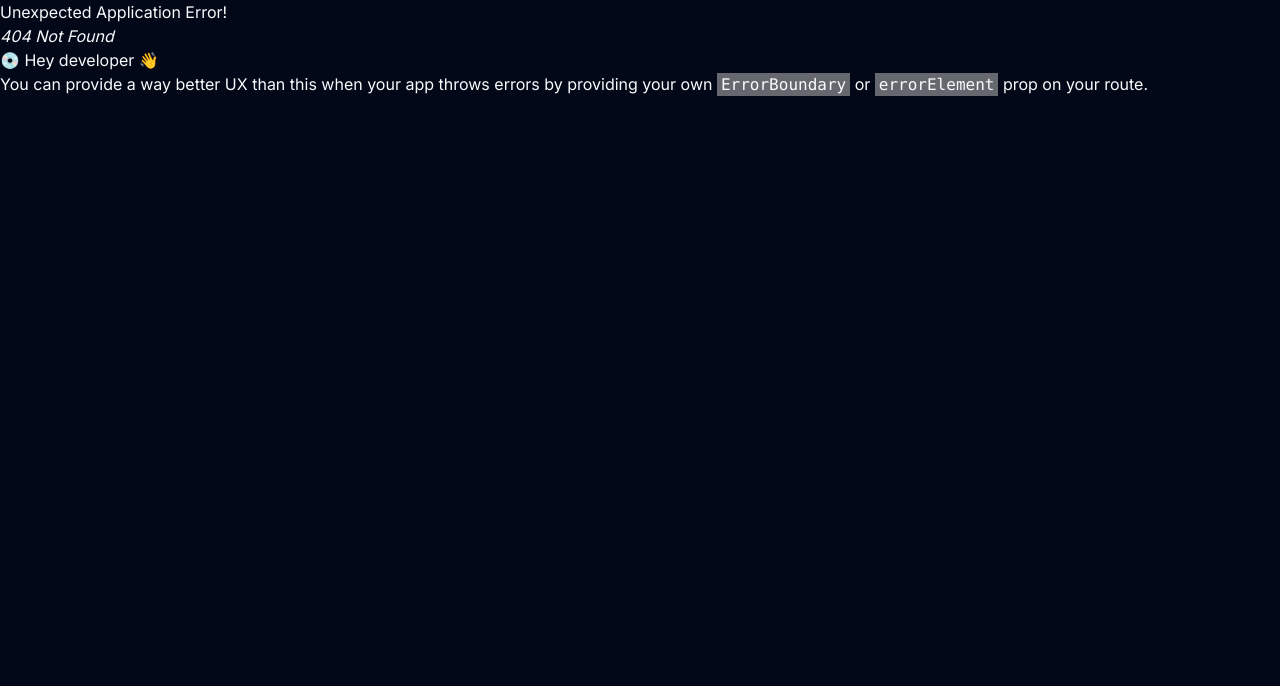
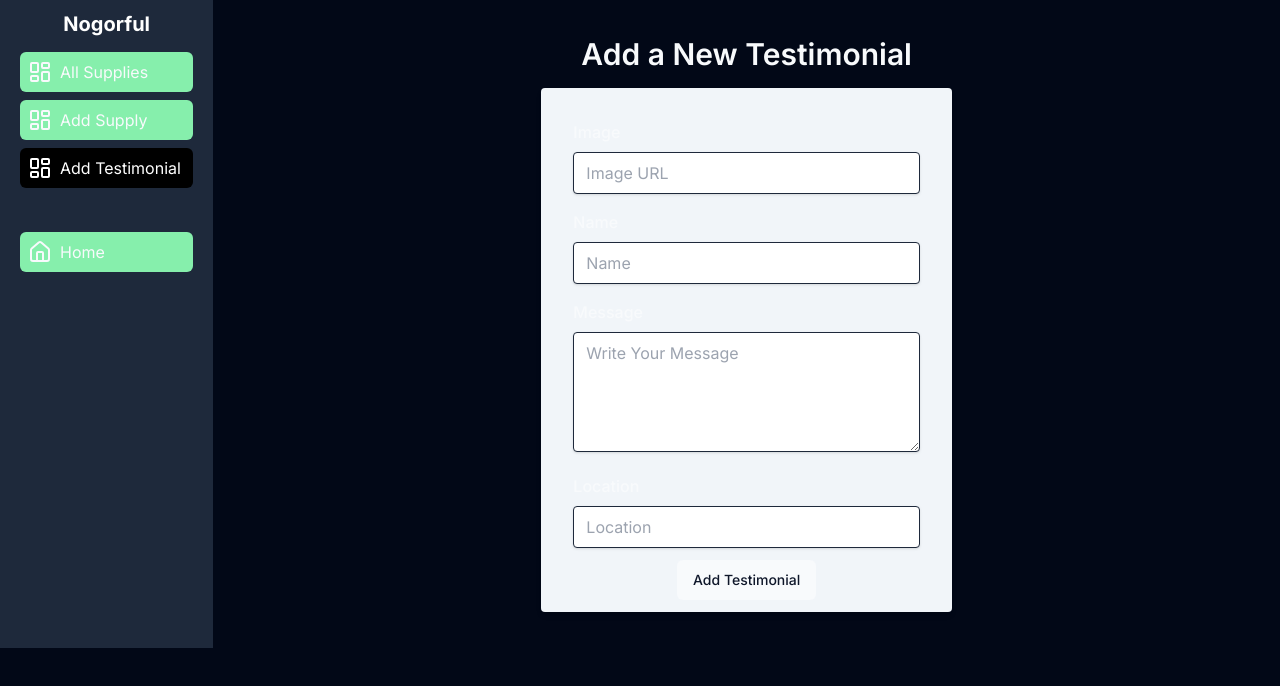
Before and after one commit to Rimon0000/Food-donation-and-supplies-management-frontend-7-updated, a React (Vite) app: page /dashboard/create-testimonial in a window 1280 px wide. Before the commit this address had no page. Shown: the top 686 px of the page. Built offline with nearby package versions, Linux system fonts and the light colour scheme.

Commit message:
create Interactive Testimonial done

```diff
--- a/src/components/layouts/Sidebar.tsx
+++ b/src/components/layouts/Sidebar.tsx
@@ -4,7 +4,7 @@ import { NavLink } from "react-router-dom";
 
 const Sidebar = () => {
   return (
-    <aside className="bg-slate-800 col-span-2 h-screen">
+    <aside className="bg-slate-800 col-span-2 h-full sticky">
       <div className="text-white text-center font-bold text-xl h-12 flex items-center justify-center">
         <h1>Nogorful</h1>
       </div>
@@ -37,6 +37,20 @@ const Sidebar = () => {
           <LayoutDashboard className="shrink-0"></LayoutDashboard>
           <span className="truncate">Add Supply</span>
         </NavLink>
+        <NavLink
+          to="/dashboard/create-testimonial"
+          className={({ isActive }) =>
+            cn(
+              "p-2 bg-green-300 rounded-md transition-all flex gap-2 items-center",
+              {
+                "text-white bg-black": isActive,
+              }
+            )
+          }
+        >
+          <LayoutDashboard className="shrink-0"></LayoutDashboard>
+          <span className="truncate">Add Testimonial</span>
+        </NavLink>
 
 
         <div className="divider bg-red-500 border-2 my-3"></div>
--- a/src/pages/CommunityGraWall/Community.tsx
+++ b/src/pages/CommunityGraWall/Community.tsx
@@ -7,11 +7,7 @@ import { format } from "date-fns"
 
 import { cn } from "@/lib/utils"
 import { Calendar } from "@/components/ui/calendar"
-import {
-  Popover,
-  PopoverContent,
-  PopoverTrigger,
-} from "@/components/ui/popover"
+import {  Popover,  PopoverContent,  PopoverTrigger,} from "@/components/ui/popover"
 import React from "react";
 import { useAppSelector } from "@/redux/hook";
 import { useCurrentUser } from "@/redux/features/auth/authSlice";
--- a/src/pages/dashboard/AddSupply.tsx
+++ b/src/pages/dashboard/AddSupply.tsx
@@ -45,7 +45,7 @@ const AddSupply = () => {
             <form onSubmit={handleAddNewSupply} className="bg-slate-100 shadow-md rounded px-8 pt-6 w-full md:w-3/5 lg:w-2/5">
                 <div className="mb-2">
                     <Label htmlFor="Image" className="flex text-left py-2 text-base">Image</Label>
-                    <input className="shadow  border rounded w-full py-3 px-3 text-gray-700"
+                    <input className="shadow  border rounded w-full py-2 px-3 text-gray-700"
                       name="image"
                       type="text"
                       placeholder="Image URL"
@@ -53,7 +53,7 @@ const AddSupply = () => {
                 </div>
                 <div className="mb-2">
                     <Label htmlFor="Title" className="flex text-left py-2 text-base">Title</Label>
-                    <input className="shadow  border rounded w-full py-3 px-3 text-gray-700"
+                    <input className="shadow  border rounded w-full py-2 px-3 text-gray-700"
                       name="title"
                       type="text"
                       placeholder="Title"
@@ -62,7 +62,7 @@ const AddSupply = () => {
                 <div className="flex gap-3">
                 <div className="mb-2">
                     <Label htmlFor="Category" className="flex text-left py-2 text-base">Category</Label>
-                    <input className="shadow  border rounded w-full py-3 px-3 text-gray-700"
+                    <input className="shadow  border rounded w-full py-2 px-3 text-gray-700"
                       name="category"
                       type="text"
                       placeholder="Category"
@@ -70,7 +70,7 @@ const AddSupply = () => {
                 </div>
                 <div className="mb-2">
                     <Label htmlFor="Quantity" className="flex text-left py-2 text-base">Quantity</Label>
-                    <input className="shadow  border rounded w-full py-3 px-3 text-gray-700"
+                    <input className="shadow  border rounded w-full py-2 px-3 text-gray-700"
                       name="quantity"
                       type="number"
                       placeholder="Quantity"
@@ -79,7 +79,7 @@ const AddSupply = () => {
                 </div>
                 <div className="mb-2">
                     <Label htmlFor="Description" className="flex text-left py-2 text-base">Description</Label>
-                    <input className="shadow  border rounded w-full py-3 px-3 text-gray-700"
+                    <input className="shadow  border rounded w-full py-2 px-3 text-gray-700"
                       name="description"
                       type="text"
                       placeholder="Description"
--- /dev/null
+++ b/src/pages/dashboard/AddTestimonial.tsx
@@ -0,0 +1,90 @@
+/* eslint-disable @typescript-eslint/no-explicit-any */
+import { Button } from "@/components/ui/button";
+import { Label } from "@/components/ui/label";
+import { useCurrentUser } from "@/redux/features/auth/authSlice";
+import { useAddTestimonialMutation } from "@/redux/features/testimonial/TestimonialsApi";
+import { useAppSelector } from "@/redux/hook";
+import { useQueryClient } from "react-query";
+import { toast } from "sonner";
+import { TUser } from "../CommunityGraWall/Community";
+
+const AddTestimonial = () => {
+    const [AddTestimonial] = useAddTestimonialMutation()
+    const queryClient = useQueryClient();
+    const currentUser = useAppSelector<TUser | null>(useCurrentUser)
+    console.log(currentUser);
+
+
+    //handle new Task
+    const handleAddNewTestimonial = async(e: any) =>{
+    e.preventDefault();
+
+    const form = e.target;
+    const image = form.image.value;
+    const name = form.name.value;
+    const message = form.message.value;
+    const location = form.location.value;
+
+    const newTestimonial = {
+      image,
+      name: currentUser?.name || name ,
+      message,
+      location
+    }
+
+    AddTestimonial(newTestimonial)
+    toast.success("Testimonial Added successful.");
+    queryClient.invalidateQueries("testimonial");
+    form.reset()
+}
+
+  return (
+    <div className="text-center my-4">
+        <h1 className="text-3xl font-semibold mb-4"> Add a New Testimonial</h1>
+        <div className="w-full flex justify-center items-center">
+            <form onSubmit={handleAddNewTestimonial} className="bg-slate-100 shadow-md rounded px-8 pt-6 w-full md:w-3/5 lg:w-2/5">
+                <div className="mb-2">
+                    <Label htmlFor="Image" className="flex text-left py-2 text-base">Image</Label>
+                    <input className="shadow  border rounded w-full py-2 px-3 text-gray-700"
+                      name="image"
+                      type="text"
+                      placeholder="Image URL"
+                      required/>
+                </div>
+                <div className="mb-2">
+                    <Label htmlFor="Name" className="flex text-left py-2 text-base">Name</Label>
+                    <input className="shadow  border rounded w-full py-2 px-3 text-gray-700"
+                      name="name"
+                      type="text"
+                      placeholder="Name"
+                      defaultValue={currentUser?.name}
+                      required/>
+                </div>
+                <div className="mb-2">
+                    <Label htmlFor="Message" className="flex text-left py-2 text-base">Message</Label>
+                    <textarea className="shadow  border rounded w-full py-2 px-3 text-gray-700 h-[120px]"
+                      name="message"
+                      placeholder="Write Your Message"
+                      required/>
+                </div>
+
+
+                <div className="mb-2">
+                    <Label htmlFor="Location" className="flex text-left py-2 text-base">Location</Label>
+                    <input className="shadow  border rounded w-full py-2 px-3 text-gray-700"
+                      name="location"
+                      type="text"
+                      placeholder="Location"
+                      required/>
+                </div>
+
+                <div className="pb-3 mt-3">
+                  <Button type="submit">Add Testimonial</Button>
+                </div>
+            </form>
+        </div>
+    </div>
+  );
+};
+
+export default AddTestimonial;
--- a/src/redux/api/baseApi.ts
+++ b/src/redux/api/baseApi.ts
@@ -8,6 +8,6 @@ const baseQuery = fetchBaseQuery(
 export const baseApi = createApi({
     reducerPath: 'baseApi',
     baseQuery: baseQuery,
-    tagTypes: ['donation', "supply", 'comment'],
+    tagTypes: ['donation', "supply", 'comment', 'testimonial'],
     endpoints: () => ({}),
   })
--- /dev/null
+++ b/src/redux/features/testimonial/TestimonialsApi.ts
@@ -0,0 +1,16 @@
+import { baseApi } from "@/redux/api/baseApi";
+
+const testimonialApi = baseApi.injectEndpoints({
+    endpoints: (builder) =>({
+        addTestimonial: builder.mutation({
+            query: (testimonialInfo) =>({
+                url: "/api/v1/create-testimonial",
+                method: "POST",
+                body: testimonialInfo
+            }),
+            invalidatesTags: ['testimonial'],
+        }),
+    })
+})
+
+export const {useAddTestimonialMutation } = testimonialApi;
--- a/src/routes/Routes.tsx
+++ b/src/routes/Routes.tsx
@@ -14,6 +14,7 @@ import AddSupply from "@/pages/dashboard/AddSupply";
 import PrivateRoute from "./PrivateRoute";
 import DLeaderboard from "@/pages/leaderboard/DLeaderboard";
 import Community from "@/pages/CommunityGraWall/Community";
+import AddTestimonial from "@/pages/dashboard/AddTestimonial";
 
 
 const router = createBrowserRouter([
@@ -66,6 +67,10 @@ const router = createBrowserRouter([
       {
         path: "create-supply",
         element: <AddSupply></AddSupply>
+      },
+      {
+        path: "create-testimonial",
+        element: <AddTestimonial></AddTestimonial>
       }
 
     ]
```
